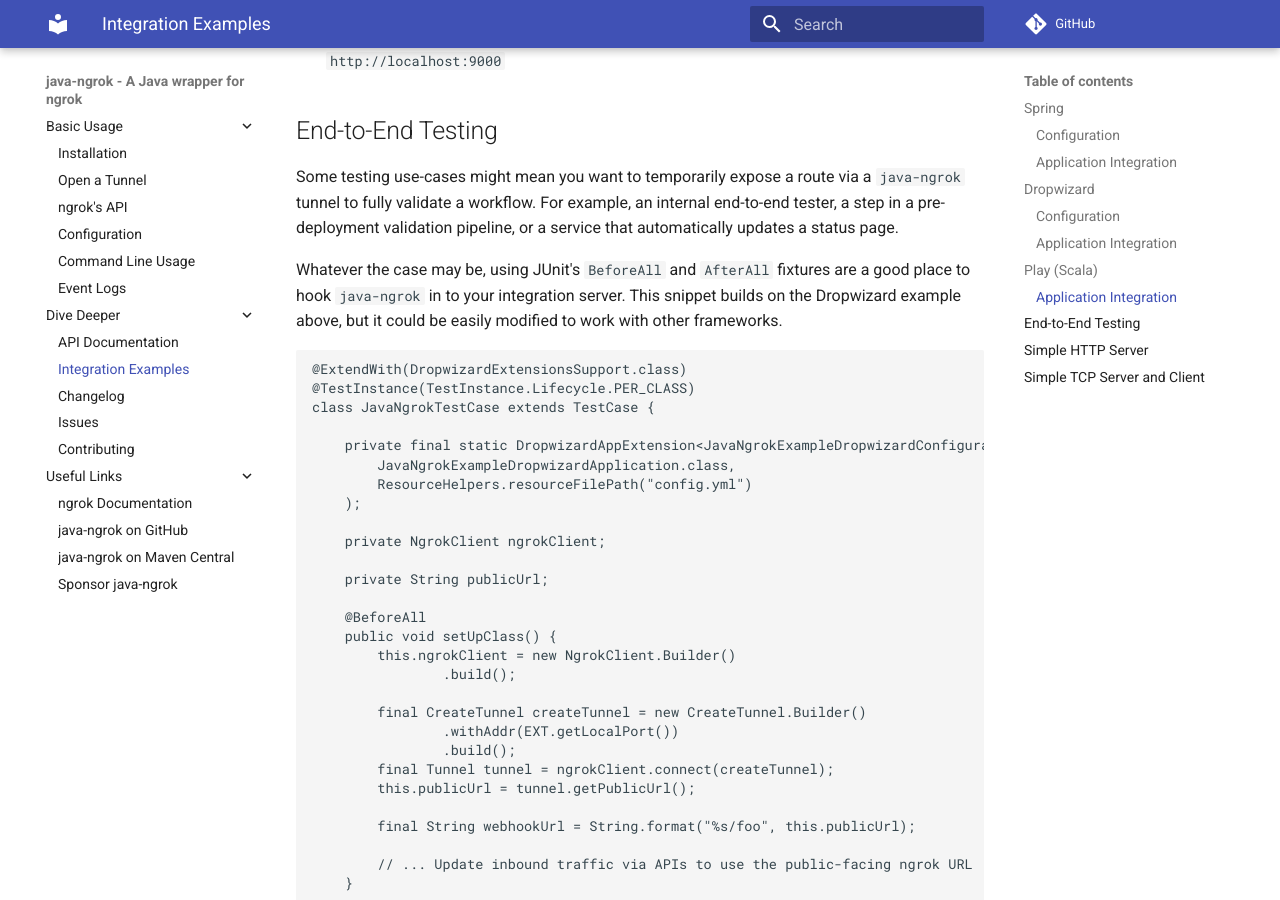
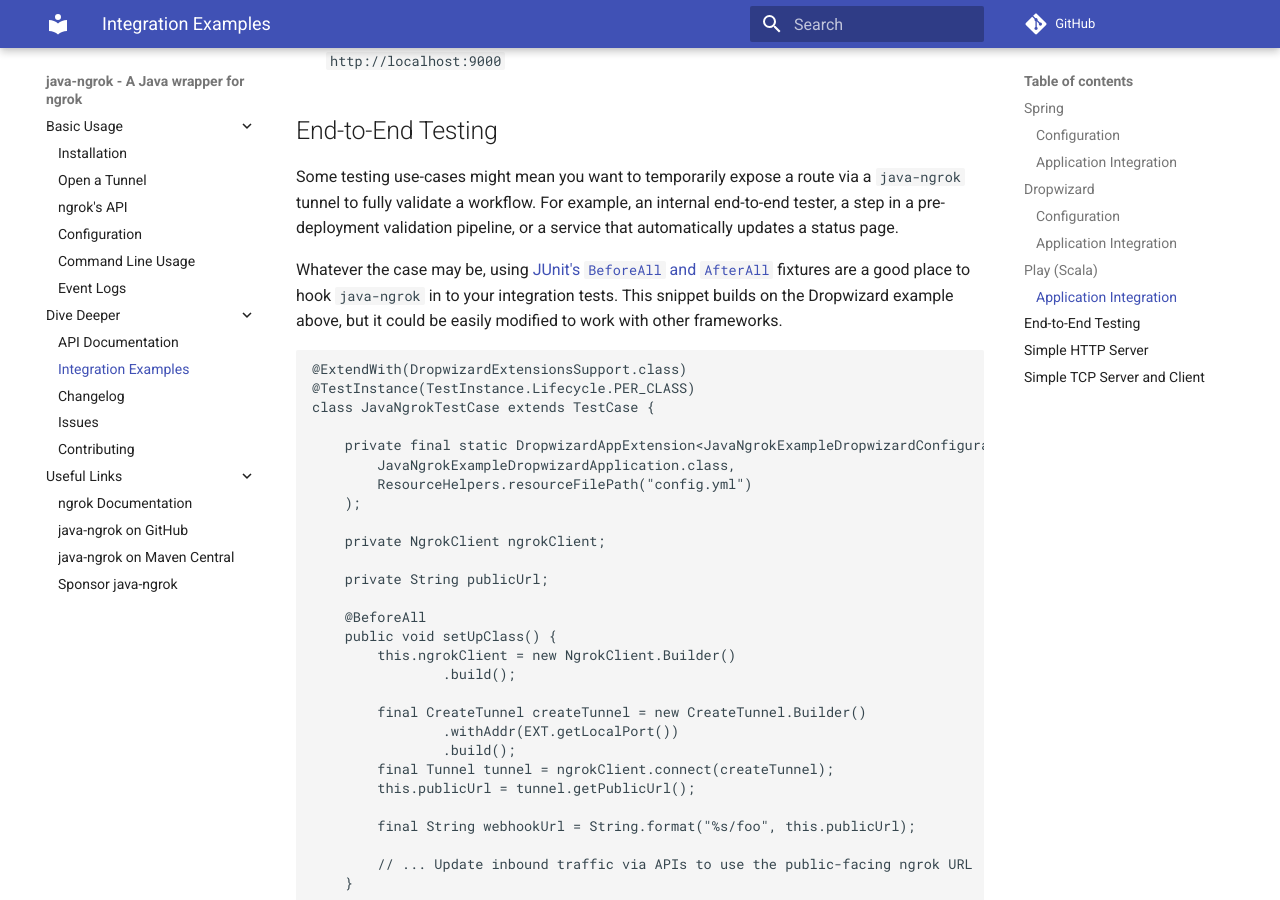
Before and after one commit to alexdlaird/java-ngrok, an MkDocs documentation site: the page built from docs/integration.md, in a window 1280 px wide and 900 px high, scrolled down 5360 px. Built offline with MkDocs 1.6.1 and Material for MkDocs 9.7.7, drawn with Linux system fonts in a browser that asks for light colours; comment, search, counter and statistics services are not loaded.

Commit message:
Update integration.md

````diff
--- a/docs/integration.md
+++ b/docs/integration.md
@@ -264,9 +264,9 @@ Some testing use-cases might mean you want to temporarily expose a route via a `
 workflow. For example, an internal end-to-end tester, a step in a pre-deployment validation pipeline, or a service that
 automatically updates a status page.
 
-Whatever the case may be, using JUnit's `BeforeAll` and `AfterAll` fixtures are a good place to hook `java-ngrok` in to
-your integration server. This snippet builds on the Dropwizard example above, but it could be easily modified to work
-with other frameworks.
+Whatever the case may be, using [JUnit's `BeforeAll` and `AfterAll`](https://junit.org/junit5/docs/current/api/org.junit.jupiter.api/org/junit/jupiter/api/BeforeAll.html)
+fixtures are a good place to hook `java-ngrok` in to your integration tests. This snippet builds on the Dropwizard
+example above, but it could be easily modified to work with other frameworks.
 
 ```java
 @ExtendWith(DropwizardExtensionsSupport.class)
````
